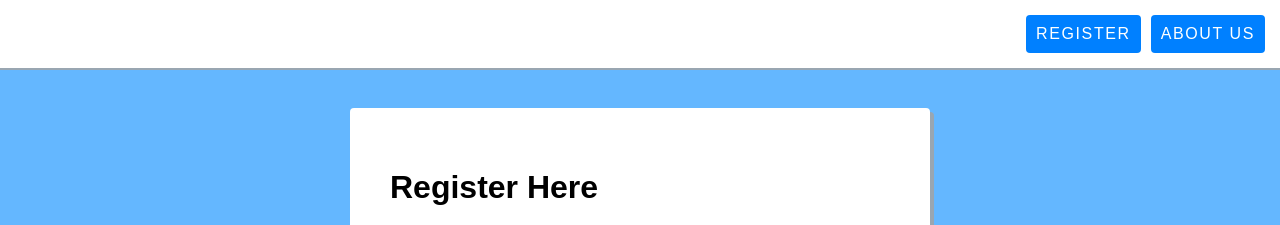
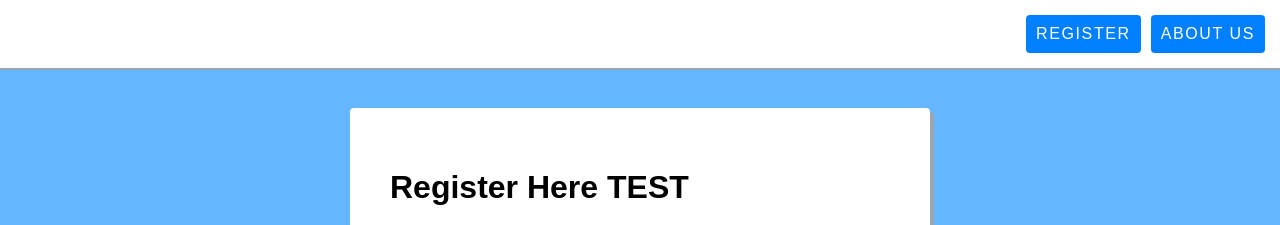
Before and after one commit to MichaelShepard/HTMLRegisterPage, a plain HTML site: page index.html in a window 1280 px wide. Shown: the top 225 px of the page. Drawn offline with Linux system fonts and the light colour scheme.

Commit message:
Next Test

```diff
--- a/index.html
+++ b/index.html
@@ -16,7 +16,7 @@
     </div>
 
     <div class="form">
-        <h1>Register Here</h1>
+        <h1>Register Here TEST</h1>
         <form>
             <input type="email" placeholder="Email"/><br><br>
             <input type="text" placeholder="Username"/><br><br>
```
